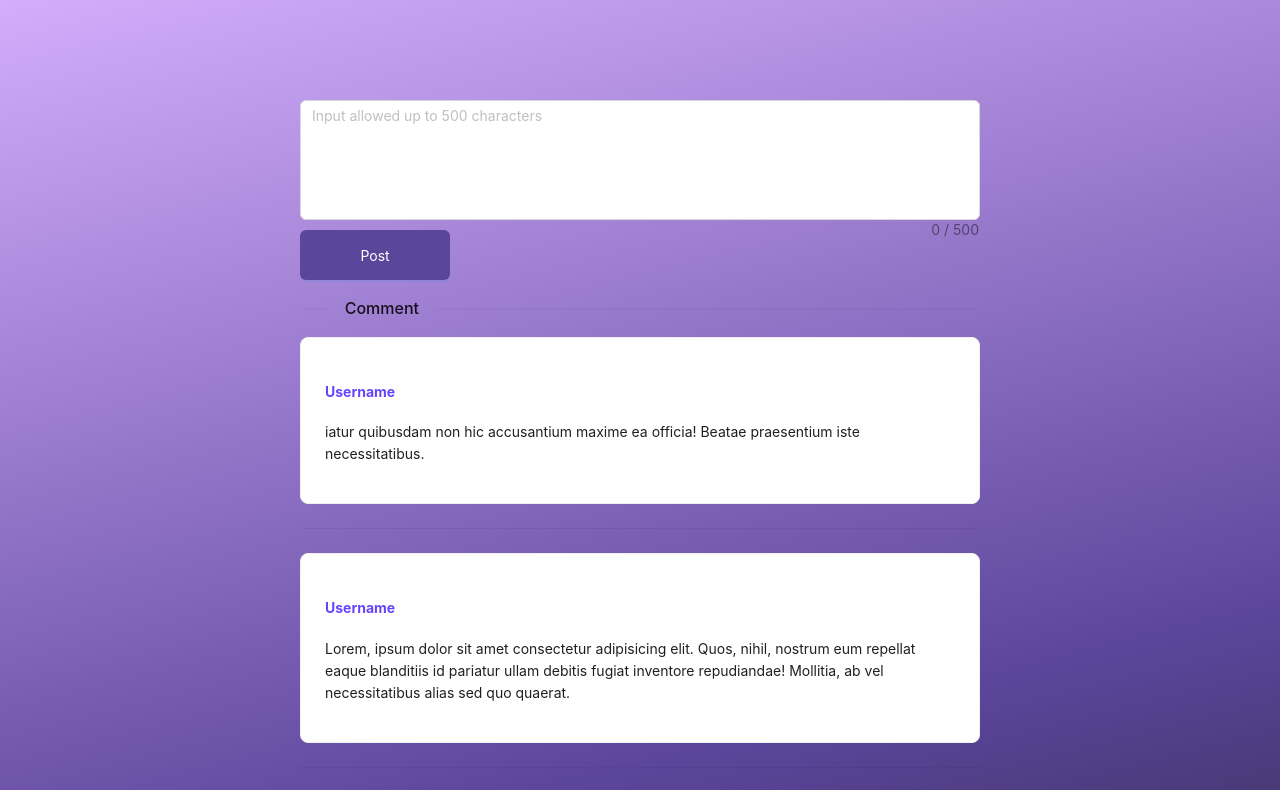
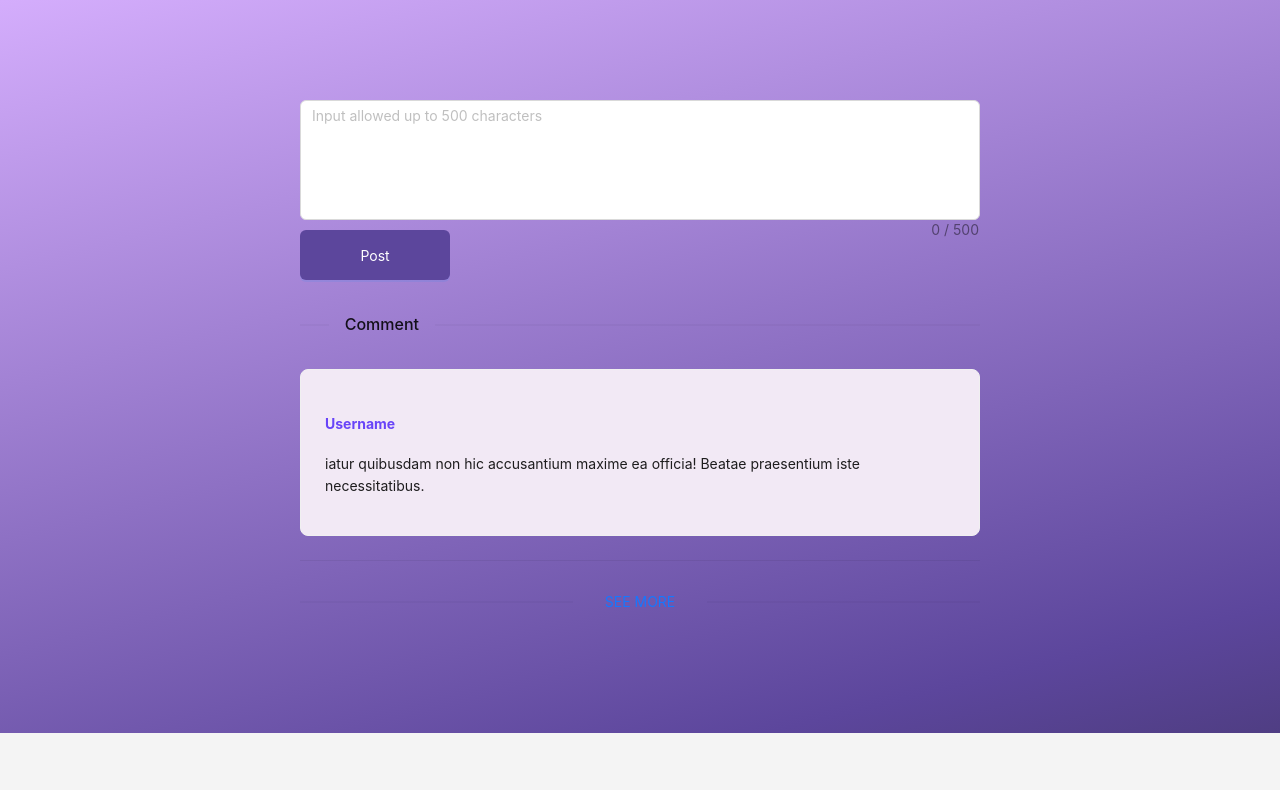
Before and after one commit to Pleumzer/Project-Sa-Me, a React (Create React App) app: page / in a window 1280 px wide. Shown: the top 790 px of the page. Built offline with nearby package versions, Linux system fonts and the light colour scheme.

Commit message:
infinite scroll

```diff
--- a/package.json
+++ b/package.json
@@ -13,6 +13,7 @@
     "antd": "^5.9.4",
     "react": "^18.2.0",
     "react-dom": "^18.2.0",
+    "react-infinite-scroll-component": "^6.1.0",
     "react-router-dom": "^6.16.0",
     "react-scripts": "^5.0.1",
     "sweetalert2": "^11.7.31",
--- a/src/page/mainpage/index.css
+++ b/src/page/mainpage/index.css
@@ -2,3 +2,13 @@
     background: linear-gradient(166deg, #D4ADFC 0%, #5C469C 82.55%, #181818 143.46%);
     background-attachment: fixed;
 }
+
+.card-color{
+    background-color: #f2e9f5;
+}
+
+.comment-border{
+    background-color: aqua;
+    height: 10px;
+    width: 10px;
+}
--- a/src/page/mainpage/index.tsx
+++ b/src/page/mainpage/index.tsx
@@ -1,7 +1,7 @@
-import React from 'react';
+import React,{useState,useEffect} from 'react';
 import logo from './logo.svg';
 import { Layout, Input, Pagination, Button, Divider, Card } from 'antd';
-
+import InfiniteScroll from 'react-infinite-scroll-component';
 import "./index.css";
 
 
@@ -11,6 +11,44 @@ const onChange = (e: React.ChangeEvent<HTMLTextAreaElement>) => {
   console.log('Change:', e.target.value);
 };
 
+interface Comment {
+  MemberId: number;
+  MemberName: string;
+  Message: string;
+}
+const data: Comment[] = [
+  {
+    MemberId: 1,
+    MemberName: "John",
+    Message: "สนุกมากเลย"
+  },
+  {
+    MemberId: 2,
+    MemberName: "kiriyo",
+    Message: "โอ้โหสุดยอด"
+  },
+  {
+    MemberId: 3,
+    MemberName: "rashford",
+    Message: "เดะผมยิงเอง"
+  },
+  {
+    MemberId: 4,
+    MemberName: "ปึ๋งปั๋ง",
+    Message: "Lorem ipsum dolor sit, amet consectetur adipisicing elit. Magnam totam nobis obcaecati natus, at perferendis repudiandae labore provident voluptatibus iusto sit deleniti dignissimos nam ipsa. Porro, veniam. Reprehenderit, praesentium soluta."
+  },
+  {
+    MemberId: 5,
+    MemberName: "OwO",
+    Message: "สนุก"
+  },
+  {
+    MemberId: 6,
+    MemberName: "LLOLL",
+    Message: "ไม่น่าเชื่อเลยว่าจะเป็นแบบนี้"
+  },
+
+]
 
 function Mainpage() {
   return (
@@ -24,13 +62,20 @@ function Mainpage() {
               <Button style={{ backgroundColor: "#5C469C", height: 50, width: 150, justifyContent: "center", marginTop: "10px" }} type="primary">Post</Button>
             </div>
             <div>
-              <Divider orientation="left">Comment</Divider>
-              <Card>
+                <div>
+                  <Divider orientation="left">
+                      <p>Comment</p>
+                   </Divider>
+                </div>
+            <div>
+              <Card className='card-color'>
                 <h4 style={{ color: "#6844F8" }}>Username</h4>
                 <p>iatur quibusdam non hic accusantium maxime ea officia! Beatae praesentium iste necessitatibus.</p>
               </Card>
               <Divider></Divider>
-              <Card>
+            </div>
+
+              {/* <Card>
                 <h4 style={{ color: "#6844F8" }}>Username</h4>
                 <p>Lorem, ipsum dolor sit amet consectetur adipisicing elit. Quos, nihil, nostrum eum repellat eaque blanditiis id pariatur ullam debitis fugiat inventore repudiandae! Mollitia, ab vel necessitatibus alias sed quo quaerat.</p>
               </Card>
@@ -43,7 +88,7 @@ function Mainpage() {
               <Card>
                 <h4 style={{ color: "#6844F8" }}>Username</h4>
                 <p>Lorem ipsum dolor sit amet, consectetur adipisicing elit. Nam quo rerum ratione eaque commodi dolore temporibus labore. Placeat animi aliquam commodi omnis, quis ratione! Cum ea quod odio voluptates quis?</p>
-              </Card>
+              </Card> */}
               <Divider><Button type="link">SEE MORE</Button></Divider>
             </div>
           </div>
```
Also changed, not shown: 1 other file (tests, documents, lock files or other folders).
